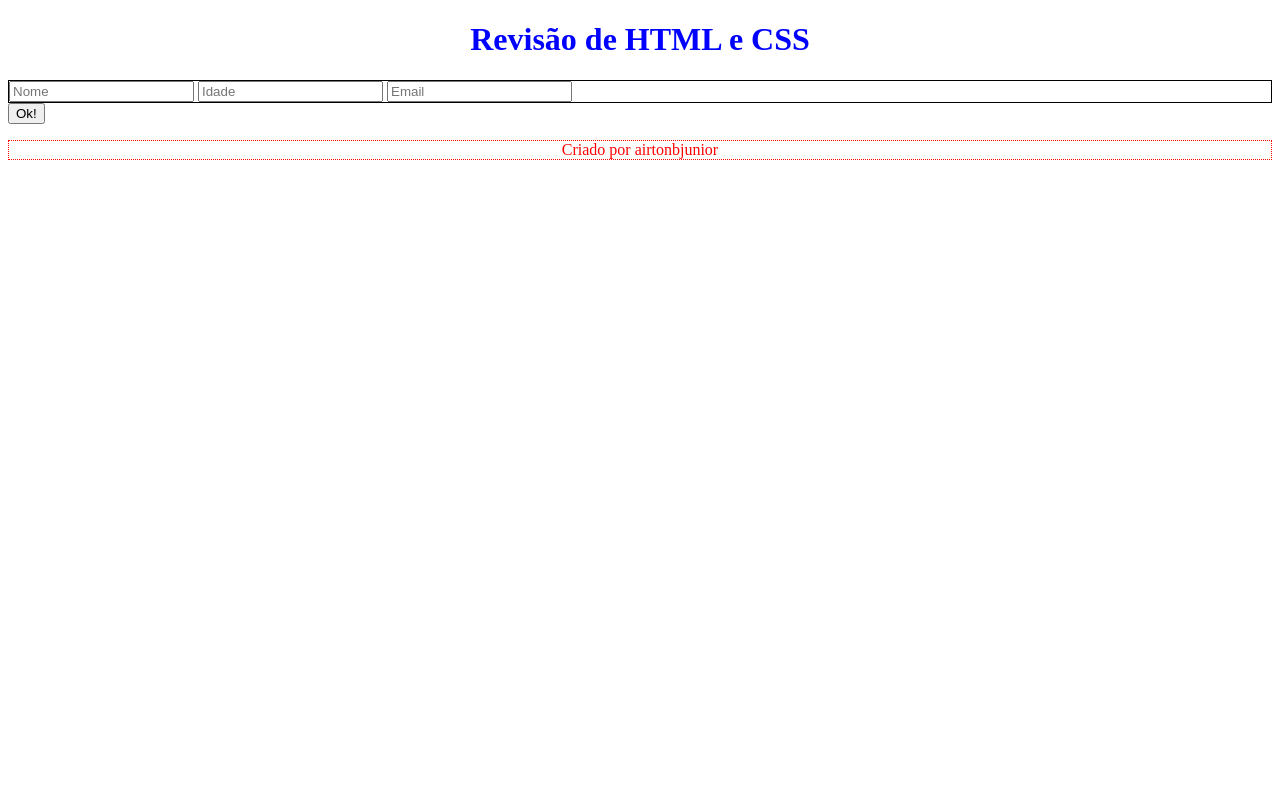
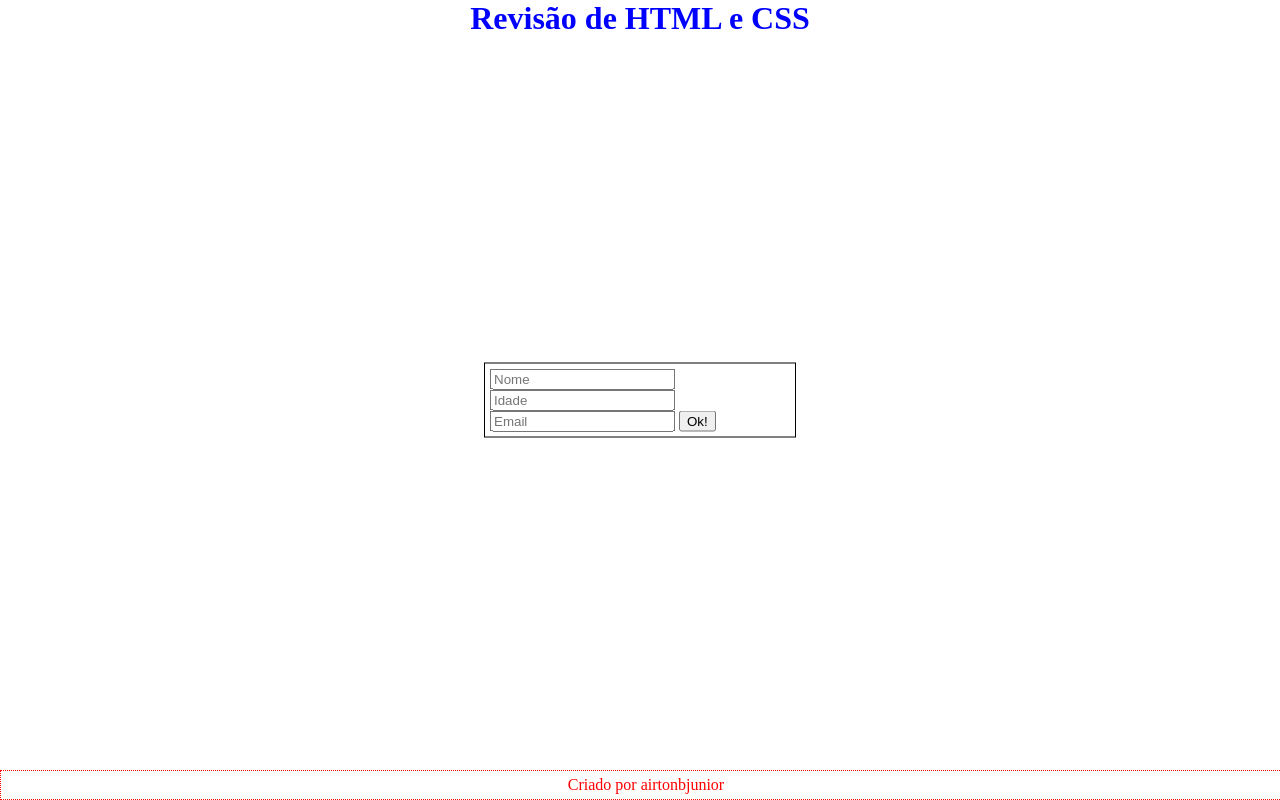
Before and after one commit to airtonbjunior/programacao_web_cc_b, a plain HTML site: page index.html in a window 1280 px wide. Drawn offline with Linux system fonts and the light colour scheme.

Commit message:
Centralização CSS

```diff
--- a/index.html
+++ b/index.html
@@ -12,8 +12,9 @@
         <input type="text" placeholder="Nome">
         <input type="number" placeholder="Idade">
         <input type="email" placeholder="Email">
+        <button>Ok!</button>
     </div>
-    <button>Ok!</button>
+
     <p class="rodape">Criado por airtonbjunior</p>
 </body>
 </html>
--- a/style.css
+++ b/style.css
@@ -1,3 +1,8 @@
+* {
+    margin: 0px;
+}
+
+
 #titulo {
     text-align: center;
     color: blue;
@@ -5,10 +10,28 @@
 
 .rodape {
     color: red;
+    border: 1px dotted;
+    position: fixed;
+    bottom: 0;
+    width: 100%;
+    padding-top: 5px;
+    padding-bottom: 5px;
+    padding-left: 5px;
+    padding-right: 5px;
     text-align: center;
-    border: 1px dotted;
 }
 
 .entradas-usuario {
     border: 1px solid;
+    width: 300px;
+    padding-top: 5px;
+    padding-bottom: 5px;
+    padding-left: 5px;
+    padding-right: 5px;
+    margin-right: auto;
+    margin-left: auto;
+    position: absolute;
+    top: 50%;
+    left: 50%;
+    transform: translate(-50%, -50%);
 }
```
